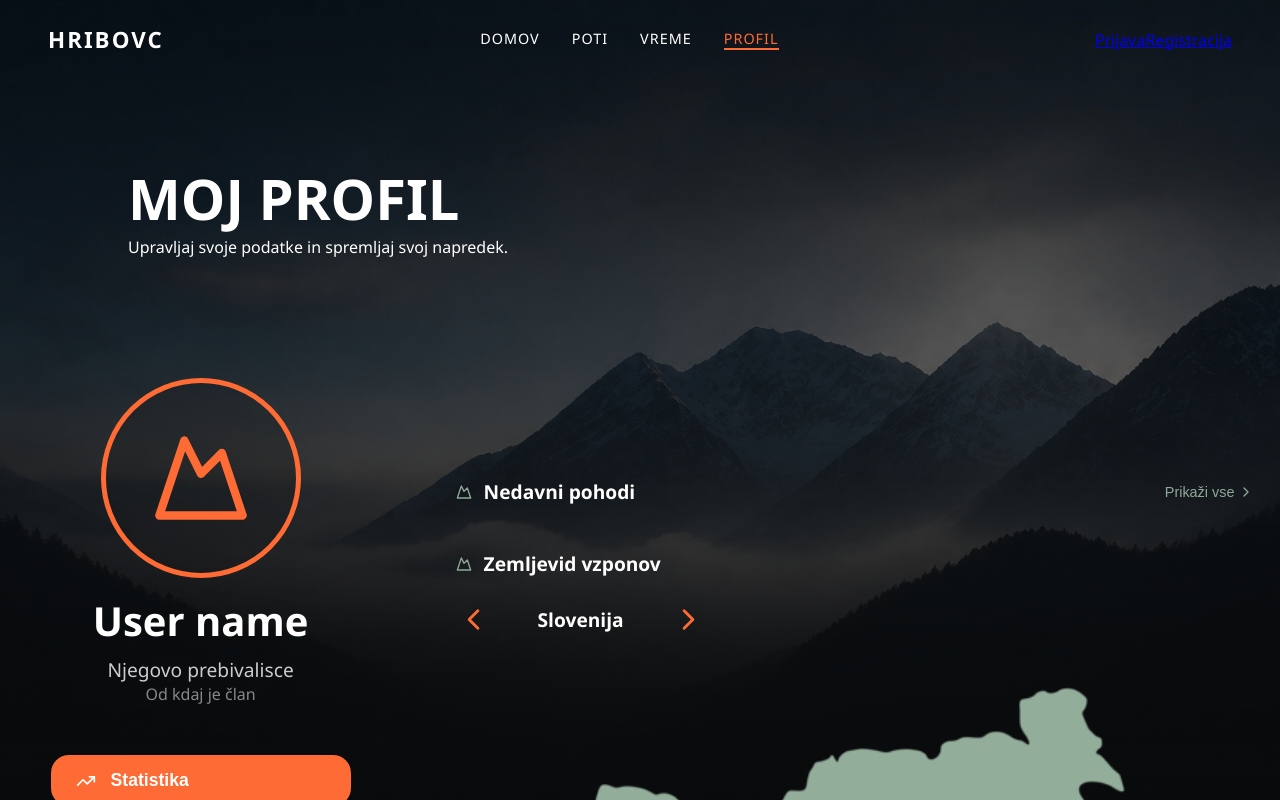
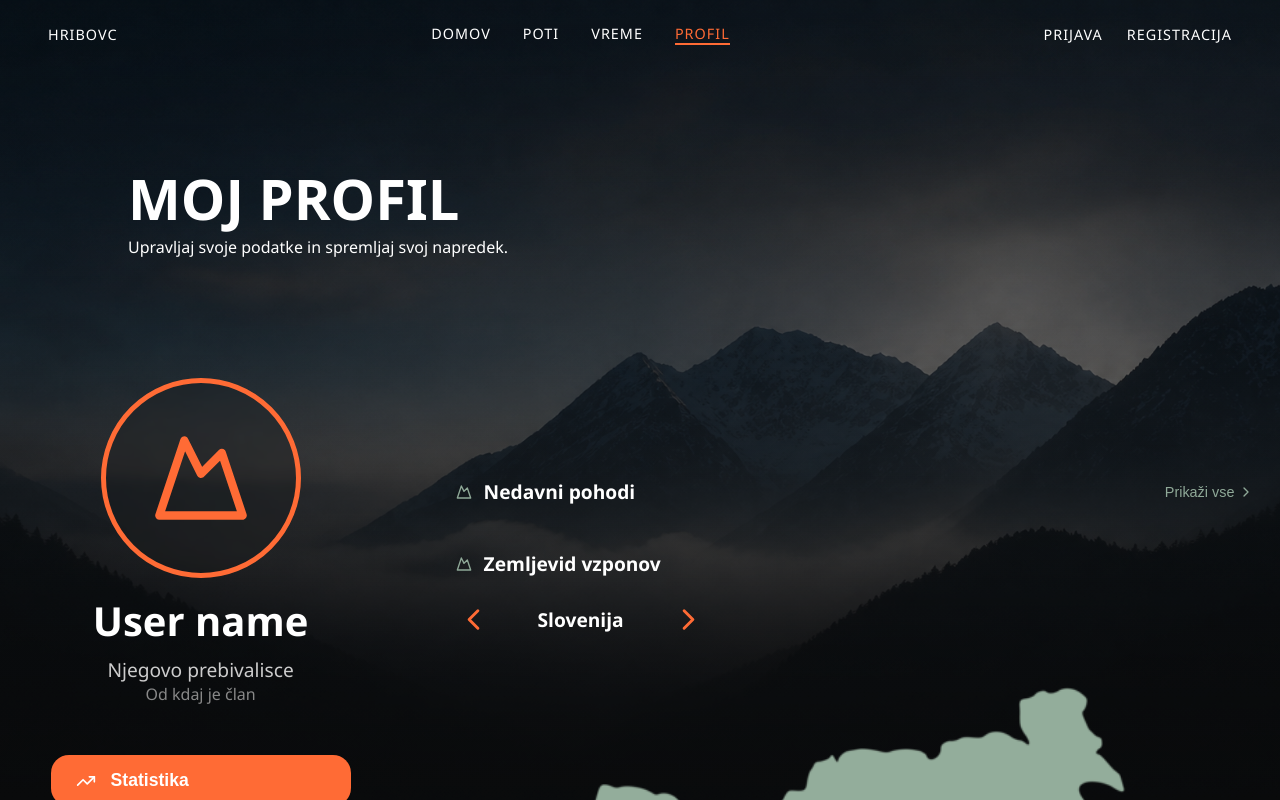
Before and after one commit to Projektno-delo/Projektna-naloga---Analize-masivnih-podatkov-za-aplikacije-v-realnem-svetu, a React (Vite) app in the folder razvoj-aplikacij-za-internet/Frontend/Hribovc/frontend/hribovc-website/: page /profile in a window 1280 px wide. Shown: the top 800 px of the page. Built offline with nearby package versions, Linux system fonts and the light colour scheme.

Commit message:
Update Navbar.css
poprava konflikta

```diff
--- a/razvoj-aplikacij-za-internet/Frontend/Hribovc/frontend/hribovc-website/src/components/Navbar.css
+++ b/razvoj-aplikacij-za-internet/Frontend/Hribovc/frontend/hribovc-website/src/components/Navbar.css
@@ -3,20 +3,19 @@
   justify-content: space-between;
   align-items: center;
   padding: 1.5rem 3rem;
-  background: rgba(143, 169, 152, 0.12);
   position: absolute;
   top: 0;
   left: 0;
   width: 100%;
+  z-index: 100;
+  box-sizing: border-box;
   background: transparent;
-  backdrop-filter: none;
-  z-index: 100;
 }
 
 .navbar-logo {
   font-size: 1.4rem;
   font-weight: 700;
-  color: #ffffff;
+  color: #ffffff !important;
   text-decoration: none;
   letter-spacing: 2px;
   text-transform: uppercase;
@@ -27,9 +26,12 @@
   gap: 2rem;
 }
 
-.navbar-links a {
-  color: #ffffff;
-  text-decoration: none;
+.navbar-links a,
+.auth-buttons a,
+.user-menu span,
+.navbar a {
+  color: #ffffff !important;
+  text-decoration: none !important;
   font-size: 0.9rem;
   font-weight: 500;
   letter-spacing: 1px;
@@ -37,11 +39,46 @@
   transition: color 0.2s;
 }
 
-.navbar-links a:hover {
-  color: #ff6b35;
+.navbar-links a:hover,
+.auth-buttons a:hover {
+  color: #ff6b35 !important;
 }
 
 .navbar-links a.active {
-  color: #ff6b35;
+  color: #ff6b35 !important;
   border-bottom: 2px solid #ff6b35;
 }
+
+.navbar-auth {
+  display: flex;
+  align-items: center;
+}
+
+.auth-buttons {
+  display: flex;
+  gap: 1.5rem;
+}
+
+.user-menu {
+  display: flex;
+  align-items: center;
+  gap: 1.5rem;
+}
+
+.logout-btn {
+  background: transparent;
+  border: 1px solid #ff6b35;
+  color: #ff6b35;
+  padding: 6px 16px;
+  border-radius: 20px;
+  cursor: pointer;
+  font-size: 0.8rem;
+  text-transform: uppercase;
+  font-weight: 600;
+  transition: 0.2s;
+}
+
+.logout-btn:hover {
+  background: #ff6b35;
+  color: #ffffff;
+}
```
